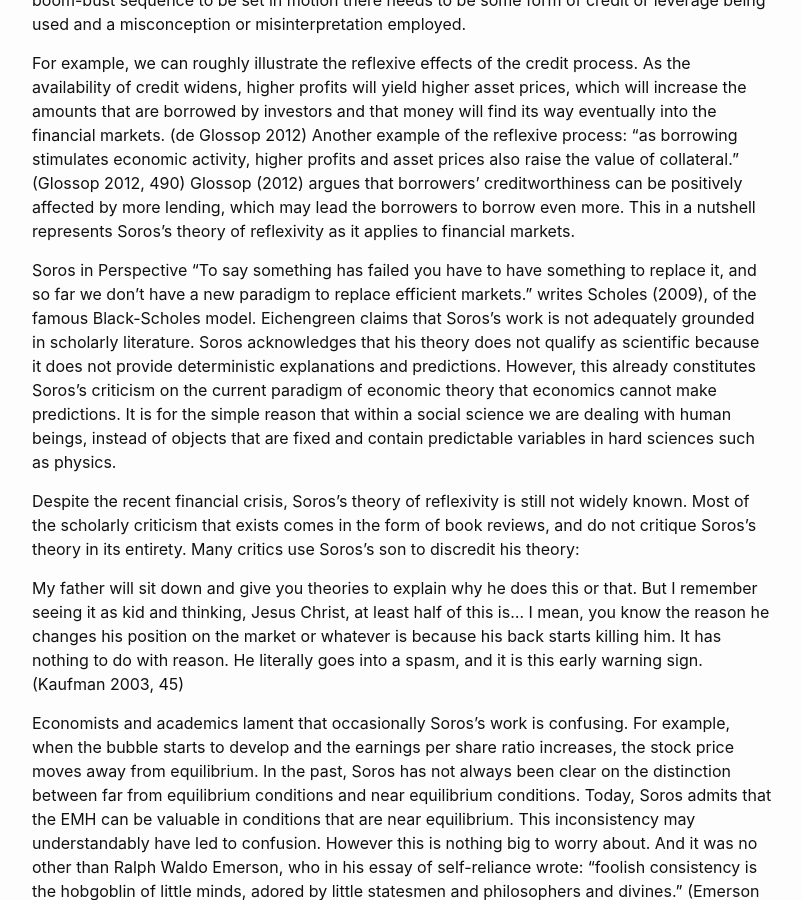
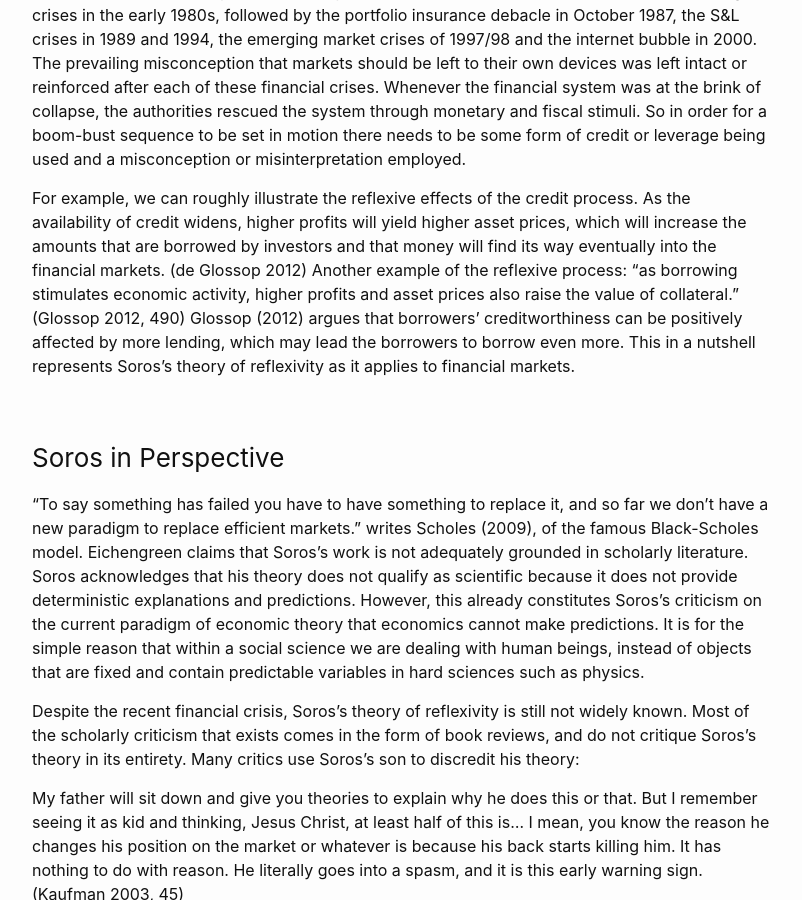
Before and after one commit to link-daniel/link.github.io, a Jekyll site: the page built from reflexivity.md, in a window 1280 px wide and 900 px high, scrolled down 10535 px. Shown: the whole window, without its empty margins (238-1040 px from the left). Built offline with Jekyll 4.4.1, drawn with Linux system fonts in a browser that asks for light colours; some of the changed text lies outside the part shown.

```diff
--- a/reflexivity.md
+++ b/reflexivity.md
@@ -9,16 +9,25 @@ An Alternative Theory of How Markets Work
 This was my undergraduate economics thesis on reflexivity in financial markets, inspired by George Soros’s theory of reflexivity. I thought I’d share it, in case anyone would be interested to read parts of it, or use it as a foundation for their own work. Please attribute where appropriate.
 
 ## Content
-Introduction\
-What is a bubble?\
-Why has nobody noticed that a crisis was under way?\
-Efficiency in Financial Markets\
-The Theory of Reflexivity\
-Soros in Perspective\
-The Anatomy of a Bubble\
-Results\
-Conclusion\
-Bibliography\
+Introduction
+
+What is a bubble?
+
+Why has nobody noticed that a crisis was under way?
+
+Efficiency in Financial Markets
+
+The Theory of Reflexivity
+
+Soros in Perspective
+
+The Anatomy of a Bubble
+
+Results
+
+Conclusion
+
+Bibliography
 
 ## Introduction
 The subprime mortgage crisis that led to the global meltdown of the financial system has potentially discredited the current paradigm of economic theory. The Efficient Market Hypothesis and Rational Expectations Theory are still the predominant way to understand the dynamics of financial markets, but the crisis has given rise to a need to look for alternative ways of how financial markets work.
@@ -112,7 +121,7 @@ Soros illustrates his theory of reflexivity and applies it to the recent financi
 
 For example, we can roughly illustrate the reflexive effects of the credit process. As the availability of credit widens, higher profits will yield higher asset prices, which will increase the amounts that are borrowed by investors and that money will find its way eventually into the financial markets. (de Glossop 2012) Another example of the reflexive process: “as borrowing stimulates economic activity, higher profits and asset prices also raise the value of collateral.” (Glossop 2012, 490) Glossop (2012) argues that borrowers’ creditworthiness can be positively affected by more lending, which may lead the borrowers to borrow even more. This in a nutshell represents Soros’s theory of reflexivity as it applies to financial markets.
 
-Soros in Perspective
+### Soros in Perspective
 “To say something has failed you have to have something to replace it, and so far we don’t have a new paradigm to replace efficient markets.” writes Scholes (2009), of the famous Black-Scholes model. Eichengreen claims that Soros’s work is not adequately grounded in scholarly literature. Soros acknowledges that his theory does not qualify as scientific because it does not provide deterministic explanations and predictions. However, this already constitutes Soros’s criticism on the current paradigm of economic theory that economics cannot make predictions. It is for the simple reason that within a social science we are dealing with human beings, instead of objects that are fixed and contain predictable variables in hard sciences such as physics.
 
 Despite the recent financial crisis, Soros’s theory of reflexivity is still not widely known. Most of the scholarly criticism that exists comes in the form of book reviews, and do not critique Soros’s theory in its entirety. Many critics use Soros’s son to discredit his theory:
@@ -182,7 +191,7 @@ What is also characteristic of the fifth stage is a phase of irrational exuberan
 
 In what is known as the twilight period, or the sixth stage, participants slowly realize that expectations are too high, which brings a period of stagnation forth. This happened during the dot-com bubble when the Fed reversed their course of action by increasing the Fed Funds rate. According to Calandro, it was just a matter of time until the market would reverse given the change in policy of the Fed. The seventh stage, the climax or reversal, needs an external shock that reversed the course of the stock price. The market topped in March of 2000, and Enron and its fraudulent accounting practices, as Calandro remarks, marks one of the inflection point from which the market turned downwards. Eventually stock prices start to decline, Soros observes, and a financial crisis ensues, which constitutes the eighth and final stage. This occurred when the NASDAQ hit its all-time high in March.
 
-Results
+### Results
 
 Ever since the global financial crisis that began with the subprime mortgage crisis in the United States in the fall of 2007, the current paradigm of economic theory has — at least partially — been discredited. After writing the thesis, I may acknowledge that it has not been fully discredited, but enough to warrant alternative theories to shed some light on explaining the dynamics of financial markets, and in particular financial bubbles. Soros (2009b) admits that despite the fact that his model has received increased attention, it still lacks serious attention from the economics profession. He attributes this to three reasons: First, his opponents claim that Soros is merely stating the obvious in that market prices reflect the participants’ biases. Soros, however, states that that is misunderstanding his theory. Second, Soros claims that his opponents accuse him that his theory is already incorporated within other existing models. This may be true to a certain degree as we have seen with the existing models of Brunnermeier and Minsky. As in regards to the case study, it has been very difficult to draw conclusive results not only because only one financial bubble, i.e. dot-com bubble, was being used but also on the account of the match that exists between the models of Brunnermeier and Minsky and Soros’s model.
 
```
